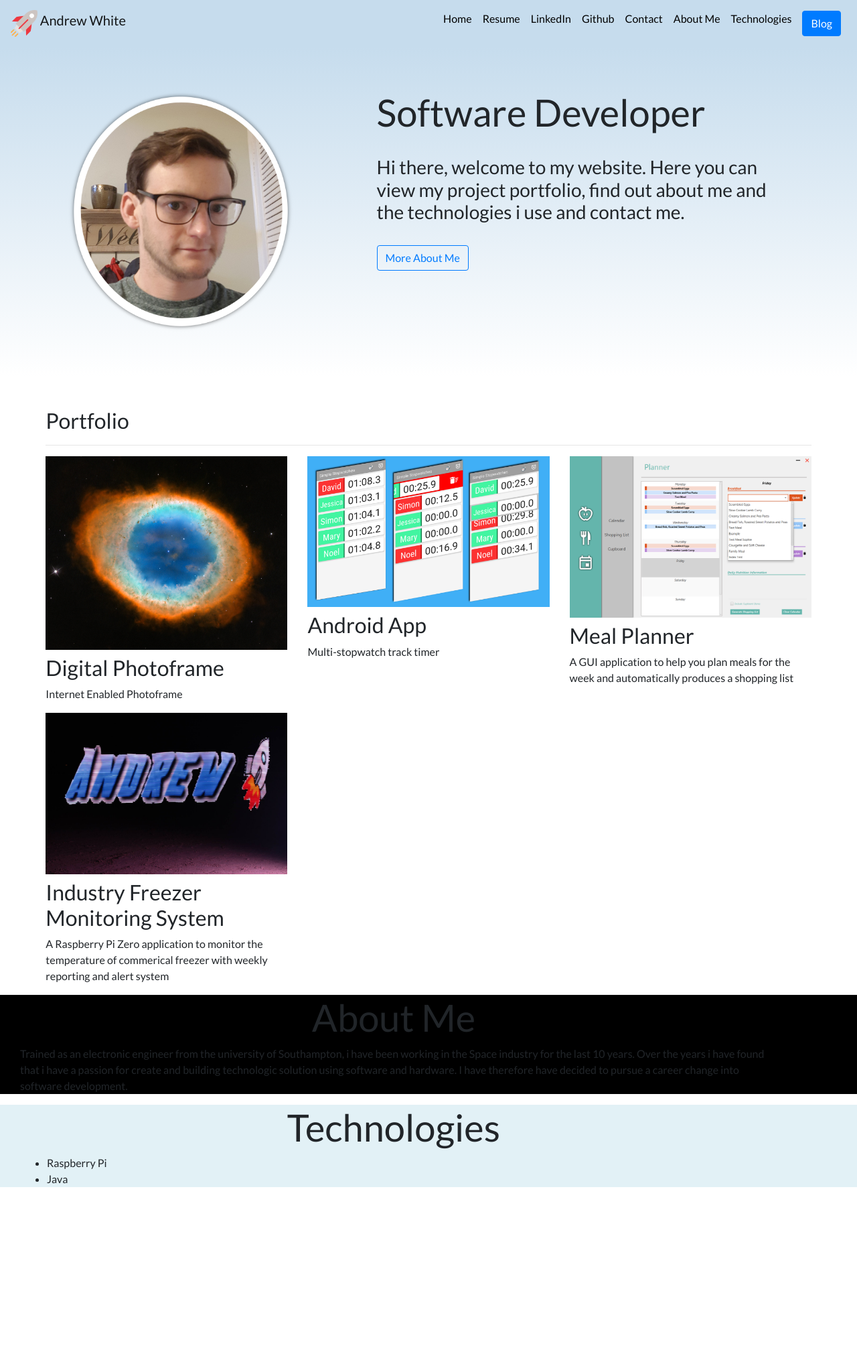
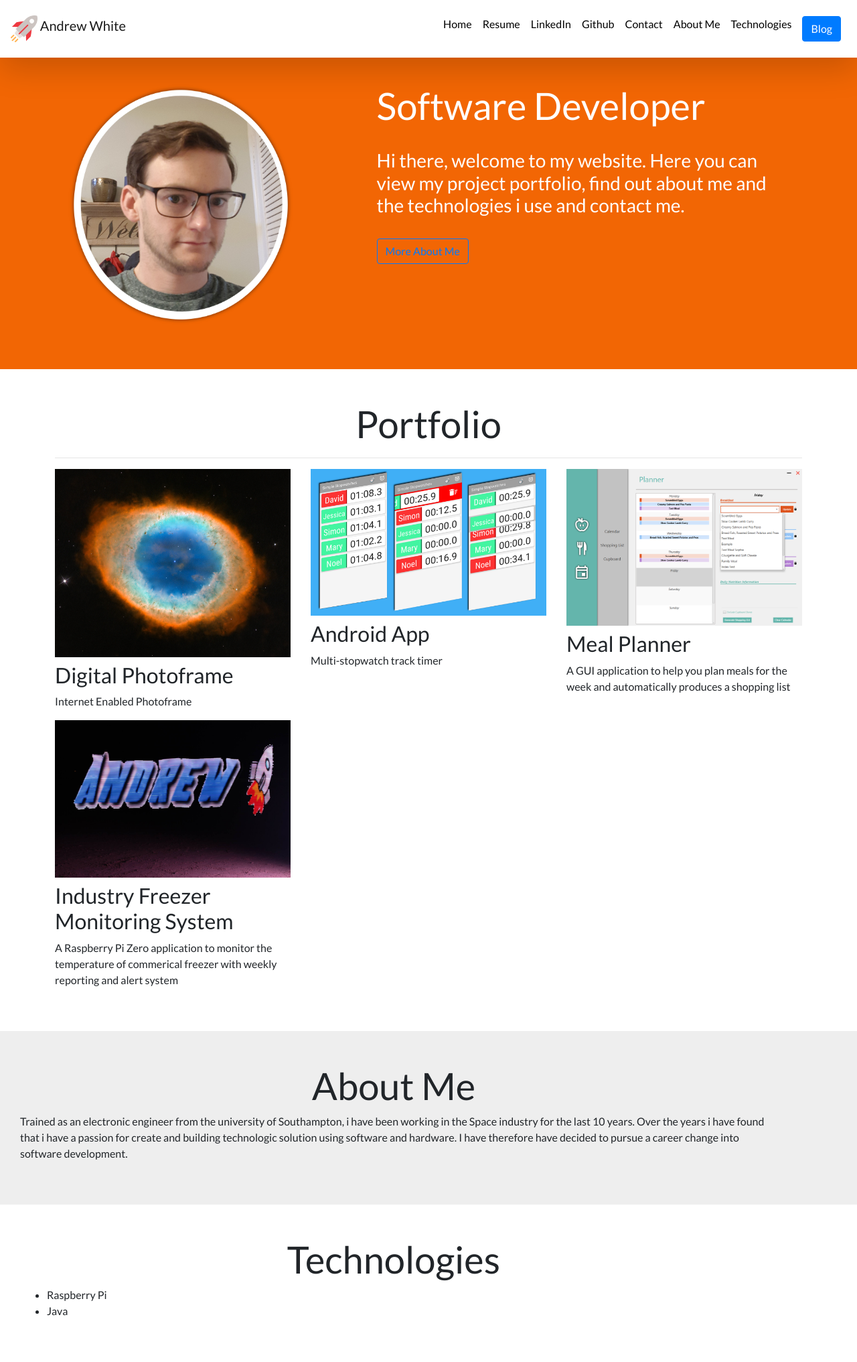
Before and after one commit to arlw87/django3-personal-portfolio, a Django app: page / in a window 1280 px wide. Shown: the whole page at 67% size. Before the commit the page ends 1772 px from the top, so only its background shows below. Run offline with Django 3.2, Linux system fonts and the light colour scheme; data comes from the database, SQL or seed files in the repository; some libraries are stand-ins or nearby versions.

Commit message:
updating styling to now have an orange and grey theme. Nav bar now stuck to top of page

```diff
--- a/portfolio/static/portfolio/custom.css
+++ b/portfolio/static/portfolio/custom.css
@@ -3,11 +3,14 @@
 }
 
 .navbar-nav .nav-link:hover {
-    color: rgba(0,0,0,.5) !important;
+    /* color: rgba(0,0,0,.5) !important; */
+    color: #F26604 !important;
 }
 
 body {
     font-family: 'Lato', sans-serif;
+    /* added as the navbar is currently fixed to the top */
+    padding-top: 60px;
 }
 
 #blogtitle {
@@ -15,19 +18,25 @@ body {
 }
 
 .navbar{
-    background-color: #C6DCED;
+    background-color: white;
+}
+
+#portfolio{
+    background-color: white;
 }
 
 .jumbotron{
-    background-image: linear-gradient(#C6DCED, white);;
+    /* background-image: linear-gradient(#C6DCED, white); */
+    /* background-image: linear-gradient(#F26604, white); */
+    background-color: #F26604;
 }
 
 #aboutMeSection{
-   background-color: black;
+   background-color: #EEEEEE;
 }
 
 #technologies{
-    background-color: #E2F1F6;
+    background-color: white;
 }
 
 @media (min-width: 992px) {
--- a/portfolio/templates/portfolio/base.html
+++ b/portfolio/templates/portfolio/base.html
@@ -18,7 +18,7 @@
   </head>
   <body>
         {% load static %}
-        <nav class="navbar navbar-expand-lg navbar-light">
+        <nav class="navbar navbar-expand-lg navbar-light fixed-top shadow-lg p-3 mb-5 bg-white">
           <a class="navbar-brand" href="#">
               <img src="{% static 'portfolio/rocket.png' %}" class="d-inline-block align-top" width="40" height = "40">
               Andrew White</a>
--- a/portfolio/templates/portfolio/home.html
+++ b/portfolio/templates/portfolio/home.html
@@ -4,7 +4,7 @@
 
 {% block content %}
 
-<div class="jumbotron jumbotron-fluid">
+<div class="jumbotron jumbotron-fluid mb-0 mt-10">
     <div class="container">
 
         <div class="container">
@@ -17,9 +17,9 @@
                 </div>
                 <div class="col-lg-7 col-md-6">
                     <div class="auto-my">
-                        <h1 class="display-4 text-md-left text-center">Software Developer</h1>
+                        <h1 class="display-4 text-md-left text-center text-white">Software Developer</h1>
                         <br>
-                        <h3 class="text-md-left text-center">Hi there, welcome to my website. Here you can view my project portfolio, find out about me and the technologies i use and contact me.</h3>
+                        <h3 class="text-md-left text-center text-white">Hi there, welcome to my website. Here you can view my project portfolio, find out about me and the technologies i use and contact me.</h3>
                         <br>
                         <div class="text-md-left text-center">
                             <button type="button" class="btn btn-outline-primary text-center">More About Me</button>
@@ -32,8 +32,9 @@
     </div>
 </div>
 
-<div class="container col-lg-11 col-md-11">
-    <h2 class="text-left mt-5">Portfolio</h2>
+<div class="col-lg-12" id="portfolio">
+    <div class="container col-lg-11 col-md-11 pt-5 pb-5" >
+        <h1 class="text-center display-4">Portfolio</h1>
         <hr>
         <div class="row">
             {% for project in projects %}
@@ -53,11 +54,12 @@
             {% endfor %}
         </div>
     </div>
+</div>
 
 <div>
 
 
-<div class="container col-lg-12 col-md-12" id="aboutMeSection">
+<div class="container col-lg-12 col-md-12 pt-5 pb-5" id="aboutMeSection">
     <div class = "col-lg-11 col-md-11">
         <h1 class="display-4 text-center">About Me</h1>
         <p>
@@ -66,7 +68,7 @@
     </div>
 </div>
 
-<div class="container col-lg-12 col-md-12" id="technologies">
+<div class="container col-lg-12 col-md-12 pt-5 pb-5" id="technologies">
     <div class = "col-lg-11 col-md-11">
         <h1 class="display-4 text-center">Technologies</h1>
 
```
Lines whose indentation alone changed are shown as unchanged.
